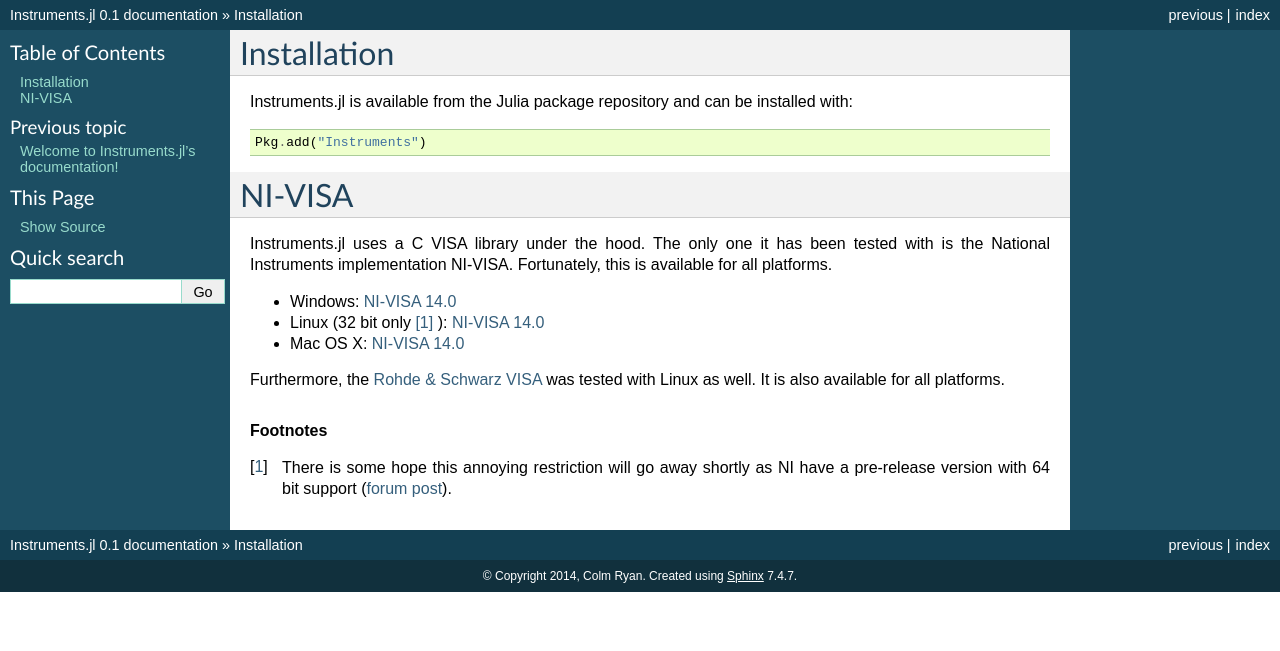
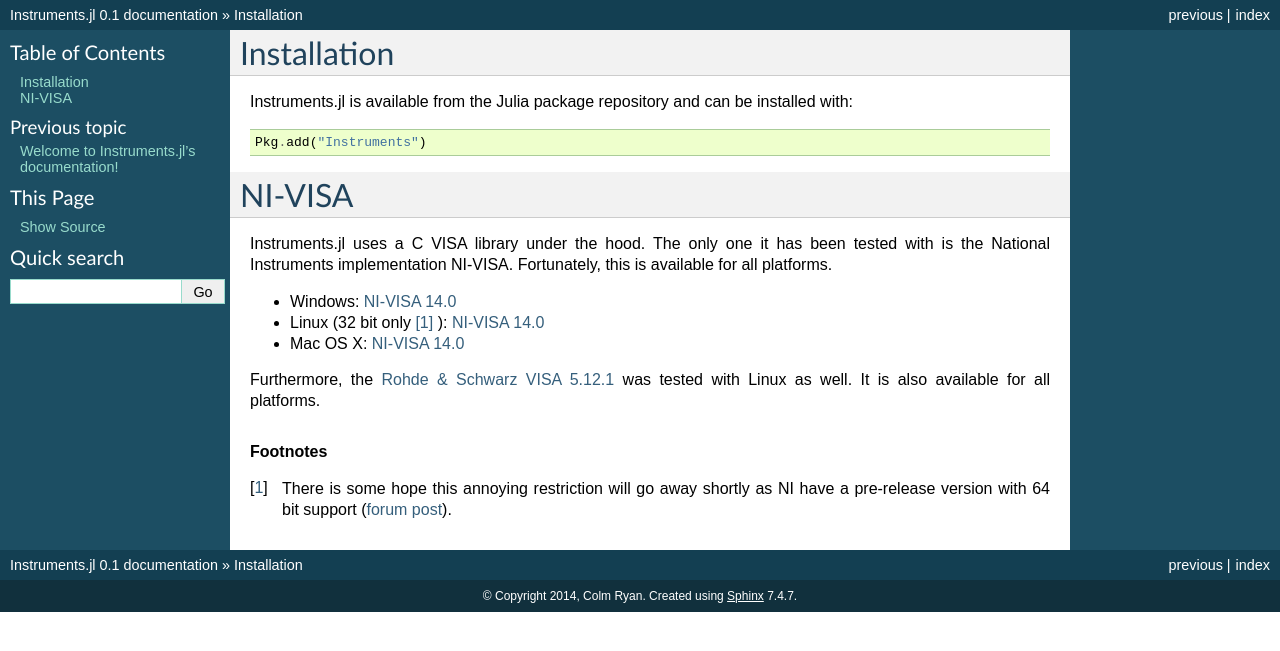
Before and after one commit to BBN-Q/Instruments.jl, a Sphinx documentation site: the page built from doc/installation.rst, in a window 1280 px wide. Shown: the top 651 px of the page. Built offline with Sphinx 7.4.7, drawn with Linux system fonts in a browser that asks for light colours.

Commit message:
Added tested version

```diff
--- a/doc/installation.rst
+++ b/doc/installation.rst
@@ -18,7 +18,7 @@
 * Linux (32 bit only [#f1]_ ): `NI-VISA 14.0 <http://www.ni.com/download/ni-visa-14.0/4797/en/>`_
 * Mac OS X: `NI-VISA 14.0 <http://www.ni.com/download/ni-visa-14.0/4913/en/>`_
 
-Furthermore, the `Rohde & Schwarz VISA <https://www.rohde-schwarz.com/us/applications/r-s-visa-application-note_56280-148812.html?rusprivacypolicy=0>`_ was tested with Linux as well. It is also available for all platforms.
+Furthermore, the `Rohde & Schwarz VISA 5.12.1 <https://www.rohde-schwarz.com/us/applications/r-s-visa-application-note_56280-148812.html?rusprivacypolicy=0>`_ was tested with Linux as well. It is also available for all platforms.
 
 .. rubric:: Footnotes
 
```
